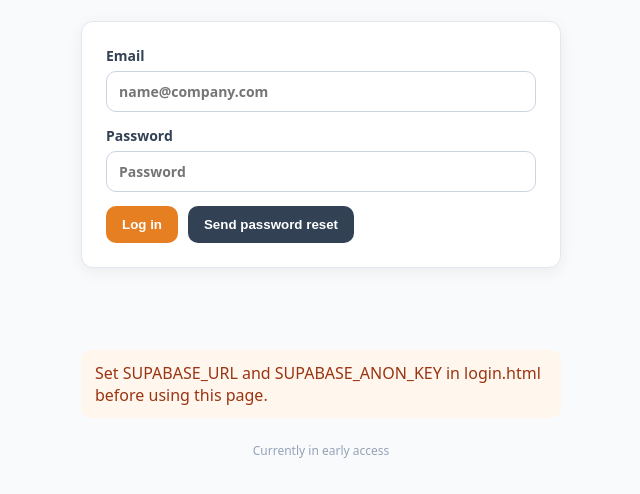
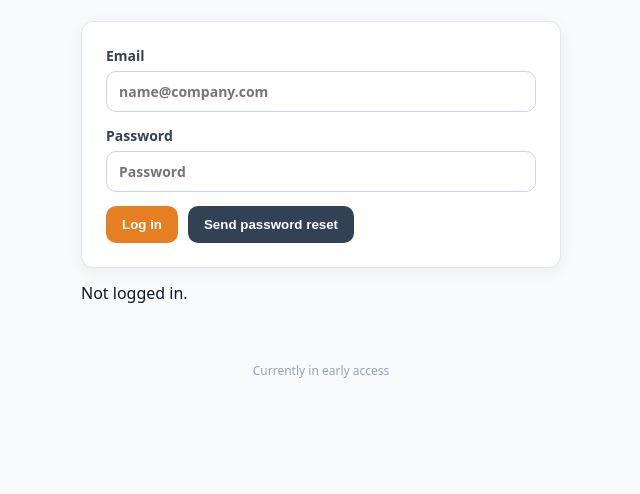
Before and after one commit to Jeannetteyork2026/hrcc-marketing, a plain HTML site: page Login.html in a window 1280 px wide. Shown: the part 178-672 px from the top of the page, without its empty margins (319-959 px from the left). Drawn offline with nearby package versions, Linux system fonts and the light colour scheme.

Commit message:
Fix Login.html config check falsely flagging real Supabase key as placeholder

```diff
--- a/Login.html
+++ b/Login.html
@@ -291,8 +291,8 @@
       if (
         !SUPABASE_URL ||
         !SUPABASE_ANON_KEY ||
-        SUPABASE_URL.includes("Phttps://blmnnmsrztxuwawmgkkf.supabase.co") ||
-        SUPABASE_ANON_KEY.includes("eyJhbGciOiJIUzI1NiIsInR5cCI6IkpXVCJ9.eyJpc3MiOiJzdXBhYmFzZSIsInJlZiI6ImJsbW5ubXNyenR4dXdhd21na2tmIiwicm9sZSI6ImFub24iLCJpYXQiOjE3NzYyMjMwNjUsImV4cCI6MjA5MTc5OTA2NX0.OuCQgZQAinZDi3XHKZqrNBh3XplTuSEo7AsFCrhPZjk")
+        SUPABASE_URL.includes("YOUR_SUPABASE_URL") ||
+        SUPABASE_ANON_KEY.includes("YOUR_SUPABASE_ANON_KEY")
       ) {
         setError("Set SUPABASE_URL and SUPABASE_ANON_KEY in login.html before using this page.");
         return false;
```
